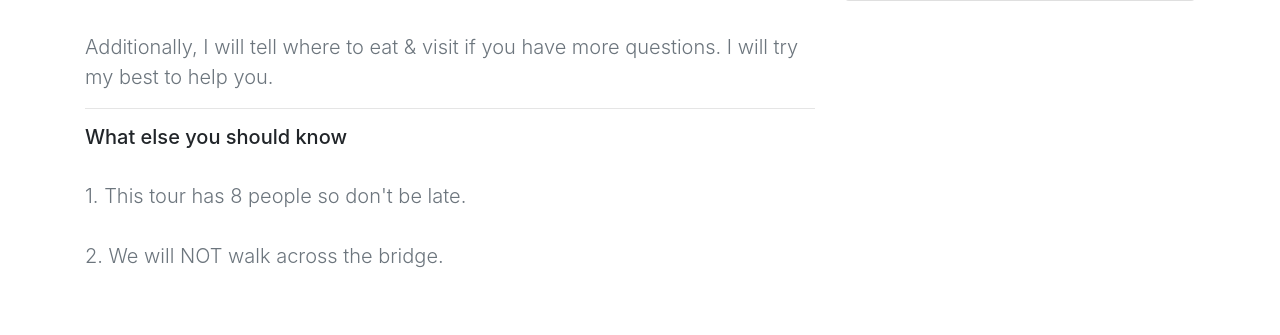
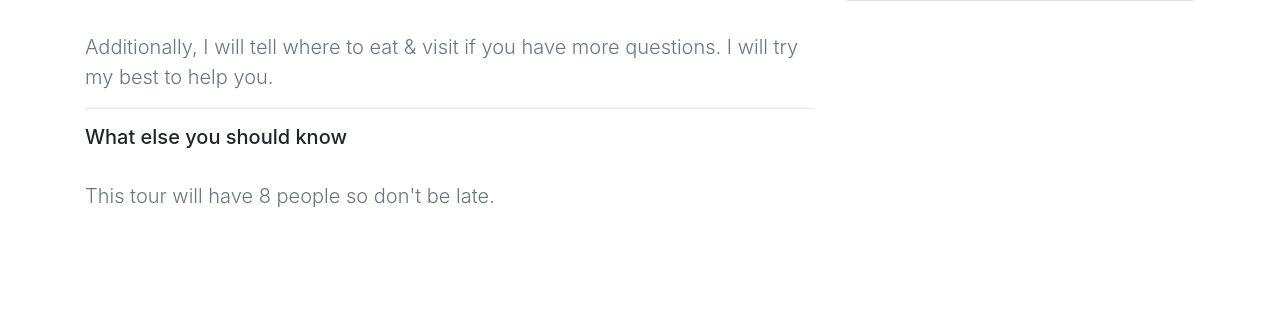
Before and after one commit to cj-yourjourney/testing, a Django app: page /sf/golden-gate-bridge-tour/ in a window 1280 px wide. Shown: the part 1172-1507 px from the top of the page. After the commit the page ends 1379 px from the top, so only its background shows below. Run offline with Django 3.2, Linux system fonts and the light colour scheme; some libraries are stand-ins or nearby versions.

Commit message:
modify the content on Book Tour Page

```diff
--- a/templates/base.html
+++ b/templates/base.html
@@ -27,7 +27,7 @@
     })(window,document,'https://static.hotjar.com/c/hotjar-','.js?sv=');
 </script>
 
-      <!-- End of Hotjar Tracking Code for https://www.myjourney.tours -->
+<!-- End of Hotjar Tracking Code for https://www.myjourney.tours -->
 
 
 
--- a/templates/landing_pages/golden_gate_bridge.html
+++ b/templates/landing_pages/golden_gate_bridge.html
@@ -84,8 +84,8 @@ Additionally, I will tell where to eat & visit if you have more questions. I wil
 
 
 <h5>What else you should know</h5> <br>
-<p class="text-muted lead"> 1. This tour has 8 people so don't be late. <br><br>
-        2. We will NOT walk across the bridge.
+<p class="text-muted lead"> This tour will have 8 people so don't be late. <br><br>
+
 </p>
         <br><br>
 </div>
```
